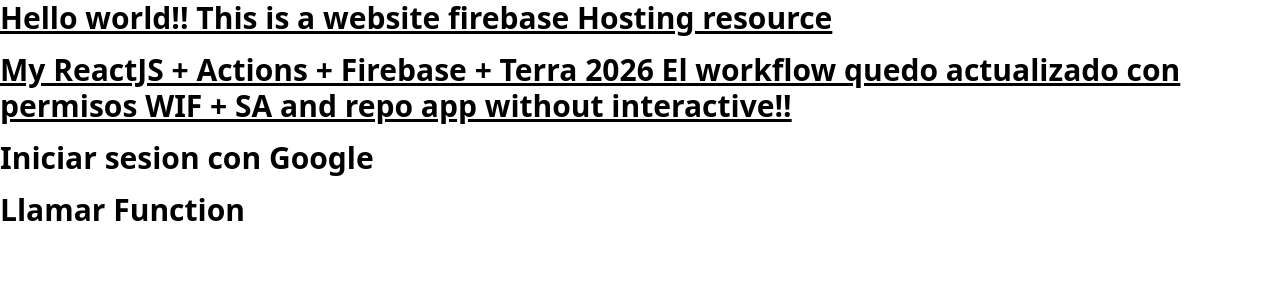
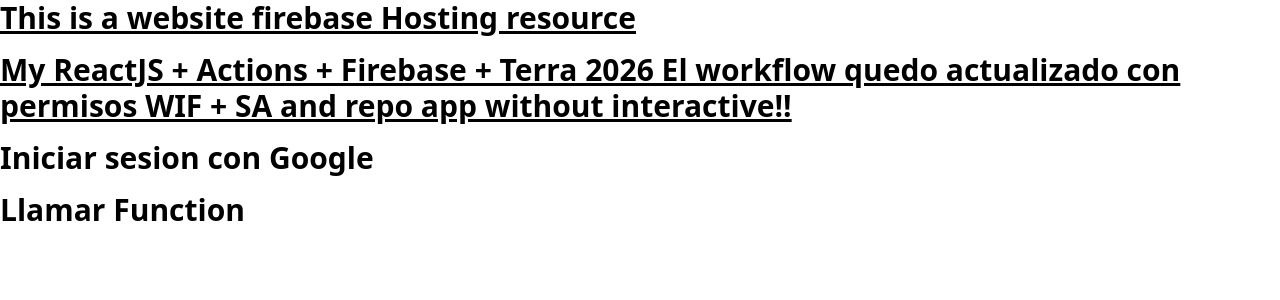
Before and after one commit to Jemos-Labs/ensayo-react24, a React (Vite) app: page / in a window 1280 px wide. Shown: the top 300 px of the page. Built offline with nearby package versions, Linux system fonts and the light colour scheme; no server answers.

Commit message:
ci: deleting info in app.jsx

```diff
--- a/src/App.jsx
+++ b/src/App.jsx
@@ -21,7 +21,7 @@
 const App = () => {
   return (
     <div className="text-3xl font-bold underline space-y-4">
-      <h2>Hello world!! This is a website firebase Hosting resource</h2>
+      <h2>This is a website firebase Hosting resource</h2>
 
       <p>My ReactJS + Actions + Firebase + Terra 2026 El workflow quedo actualizado con permisos WIF + SA and repo app without interactive!!</p>
       <GoogleLogin />
```
